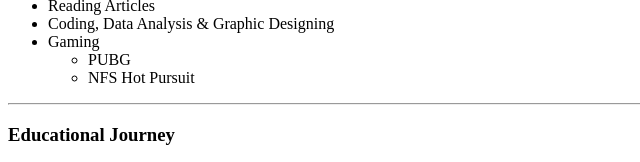
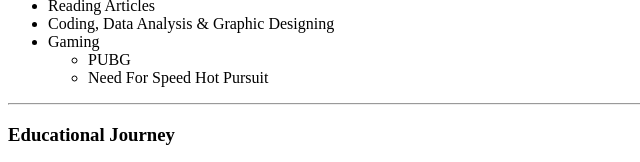
Before and after one commit to nirajsoft01/cv, a plain HTML site: page index.html in a window 1280 px wide. Shown: the part 390-552 px from the top of the page, 0-640 px from the left. Drawn offline with Linux system fonts and the light colour scheme.

Commit message:
Update index.html

```diff
--- a/index.html
+++ b/index.html
@@ -28,7 +28,7 @@
     <li>Gaming
        <ul>
          <li>PUBG</li>
-         <li>NFS Hot Pursuit</li>
+         <li>Need For Speed Hot Pursuit</li>
        </ul>
     </li>
   </ul>
```
